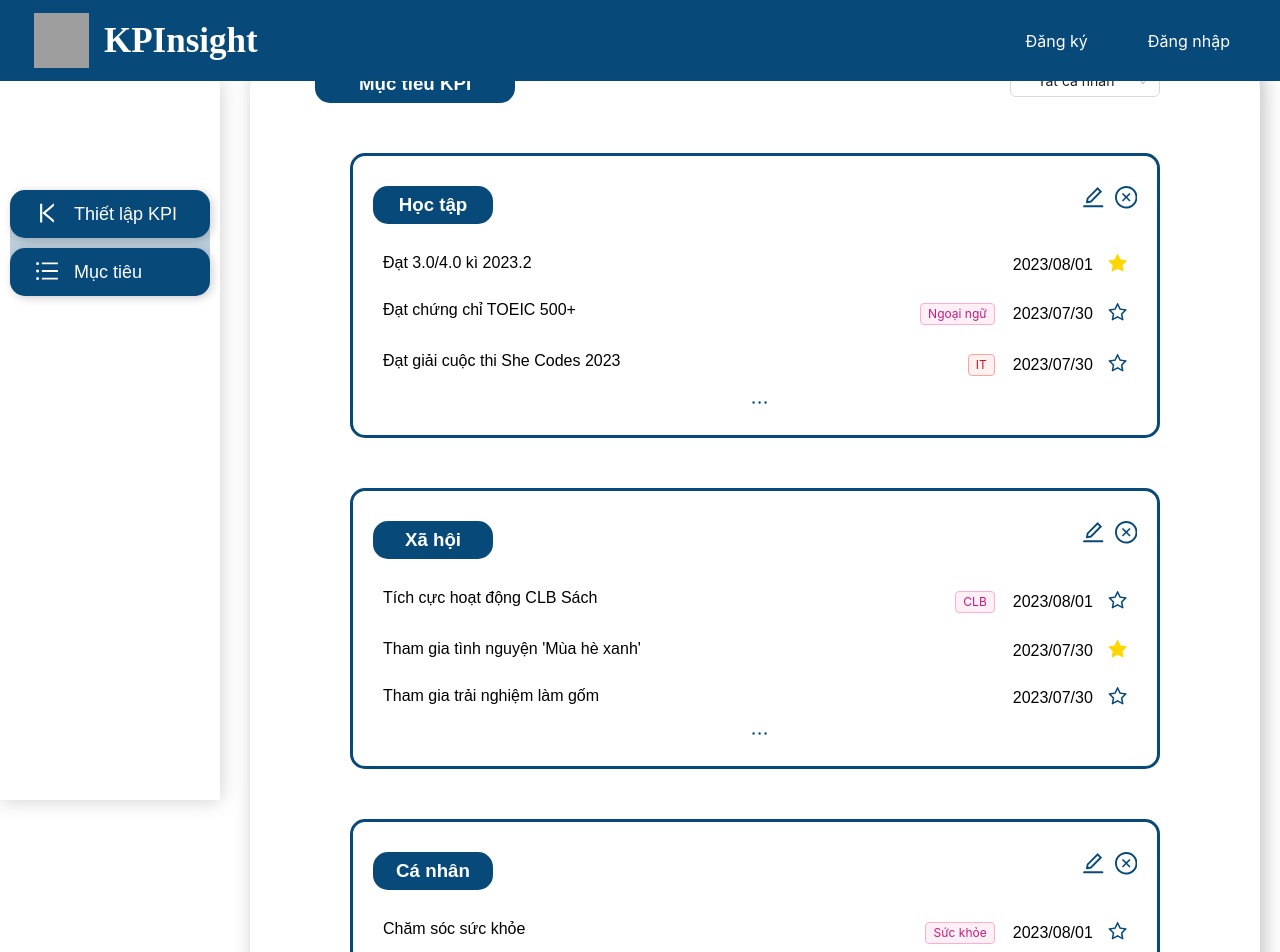
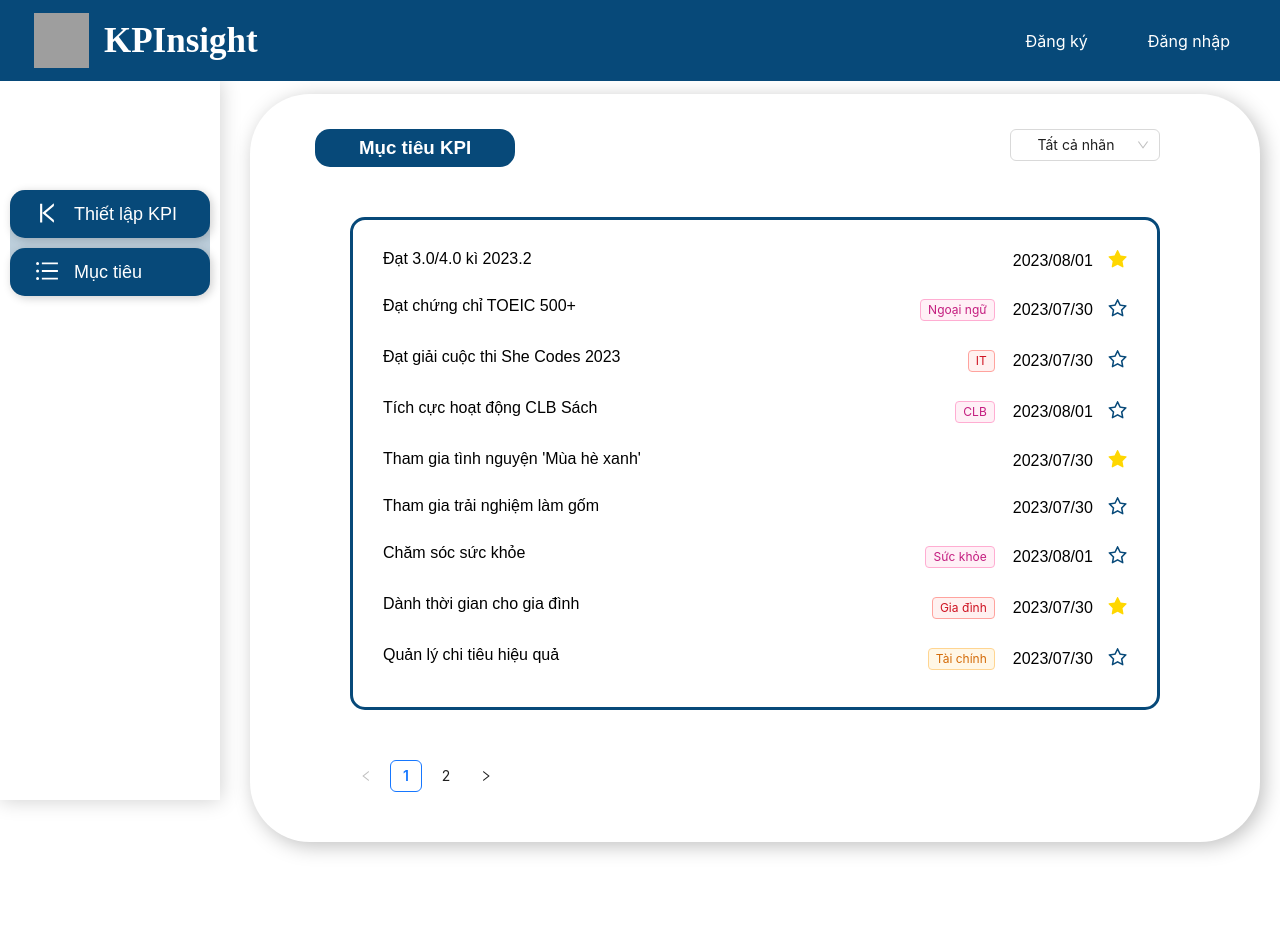
Before and after one commit to Dungntt2003/KPInsight-HI_23, a React (Create React App) app in the folder kpinsight/: page /target_list in a window 1280 px wide. Shown: the top 952 px of the page. After the commit the page ends 872 px from the top, so only its background shows below. Built offline with nearby package versions, Linux system fonts and the light colour scheme; grey boxes are pictures that could not be loaded.

Commit message:
update filter target list page

```diff
--- a/kpinsight/src/view/pages/target/target_list/index.css
+++ b/kpinsight/src/view/pages/target/target_list/index.css
@@ -10,6 +10,7 @@
 }
 
 .target-list-frame {
+  margin-top: 5%;
   padding: 50px 100px;
   margin-left: 250px;
   margin-right: 20px;
--- a/kpinsight/src/view/pages/target/target_list/index.jsx
+++ b/kpinsight/src/view/pages/target/target_list/index.jsx
@@ -10,6 +10,7 @@ import {
   StarFilled,
 } from "@ant-design/icons";
 import NavbarGoal from "../../../../components/navbar/navbar-goal";
+const { Option } = Select;
 
 function Target_list() {
   //Data
@@ -114,12 +115,13 @@ function Target_list() {
   ]);
 
   //Choose label - select
-  const handleLabel = (value) => {
-    console.log(value);
+  const [selectedTag, setSelectedTag] = useState("Tất cả nhãn");
+  const handleTagChange = (value) => {
+    setSelectedTag(value);
   };
 
   //Pagigation
-  const [current, setCurrent] = useState(3);
+  const [current, setCurrent] = useState(1);
   const handlePagination = (page) => {
     console.log(page);
     setCurrent(page);
@@ -191,6 +193,19 @@ function Target_list() {
     );
   };
 
+  // Lọc dữ liệu dựa trên tag đã chọn
+  const getFilteredData = () => {
+    if (selectedTag === "Tất cả nhãn") {
+      return [...studies, ...socials, ...personas];
+    }
+    return [...studies, ...socials, ...personas].filter(
+      (item) =>
+        item.tag && item.tag.props && item.tag.props.children === selectedTag
+    );
+  };
+
+  const filteredData = getFilteredData();
+
   return (
     <div className="target-list-container">
       <NavbarGoal />
@@ -203,7 +218,8 @@ function Target_list() {
               style={{
                 width: 150,
               }}
-              onChange={handleLabel}
+              value={selectedTag}
+              onChange={handleTagChange}
               options={[
                 {
                   label: <span>Tất cả nhãn</span>,
@@ -257,33 +273,19 @@ function Target_list() {
         </h3>
 
         <div className="target-list-wrap">
-          <h3>
-            <span id="goal-list-title">Học tập</span>
-            <Link
-              to="/target_detail"
-              className="target-list-icon"
-              id="goal-list-title-icon"
-            >
-              <EditOutlined />
-            </Link>
-            <LocalizedModal className="target-list-icon" />
-          </h3>
-
-          <div className="target-list-item">
-            <ul id="target-goalList">
-              {studies.map((study, index) => (
-                <li id="target-goalList-item" key={index}>
-                  <span className="target-list-content">{study.content}</span>
+          {filteredData.map((item) => (
+            <div className="target-list-item" key={item.id}>
+              <ul id="target-goalList">
+                <li id="target-goalList-item">
+                  <span className="target-list-content">{item.content}</span>
                   <span className="target-list-content-detail">
-                    <span className="target-list-tag">{study.tag}</span>
-                    <span className="target-list-date">
-                      {study.createdDate}
-                    </span>
+                    <span className="target-list-tag">{item.tag}</span>
+                    <span className="target-list-date">{item.createdDate}</span>
                     <span
                       className="target-list-icon"
-                      onClick={() => handleStarClick(study.id)}
+                      onClick={() => handleStarClick(item.id)}
                     >
-                      {study.star ? (
+                      {item.star ? (
                         <StarFilled style={{ color: "gold" }} />
                       ) : (
                         <StarOutlined />
@@ -291,102 +293,9 @@ function Target_list() {
                     </span>
                   </span>
                 </li>
-              ))}
-            </ul>
-            <Link to="/target_detail" className="target-list-icon">
-              <EllipsisOutlined />
-            </Link>
-            {/* <span className="target-list-icon">
-              <EllipsisOutlined />
-            </span>
-            {showOtherScreen && <Target_detail />} */}
-          </div>
-        </div>
-
-        <div className="target-list-wrap">
-          <h3>
-            <span id="goal-list-title">Xã hội</span>
-            <Link
-              to="/target_detail"
-              className="target-list-icon"
-              id="goal-list-title-icon"
-            >
-              <EditOutlined />
-            </Link>
-            <LocalizedModal className="target-list-icon" />
-          </h3>
-
-          <div className="target-list-item">
-            <ul id="target-goalList">
-              {socials.map((social, index) => (
-                <li id="target-goalList-item" key={index}>
-                  <span className="target-list-content">{social.content}</span>
-                  <span className="target-list-content-detail">
-                    <span className="target-list-tag">{social.tag}</span>
-                    <span className="target-list-date">
-                      {social.createdDate}
-                    </span>
-                    <span
-                      className="target-list-icon"
-                      onClick={() => handleStarClick(social.id)}
-                    >
-                      {social.star ? (
-                        <StarFilled style={{ color: "gold" }} />
-                      ) : (
-                        <StarOutlined />
-                      )}
-                    </span>
-                  </span>
-                </li>
-              ))}
-            </ul>
-            <Link to="/target_detail" className="target-list-icon">
-              <EllipsisOutlined />
-            </Link>
-          </div>
-        </div>
-
-        <div className="target-list-wrap">
-          <h3>
-            <span id="goal-list-title">Cá nhân</span>
-            <Link
-              to="/target_detail"
-              className="target-list-icon"
-              id="goal-list-title-icon"
-            >
-              <EditOutlined />
-            </Link>
-            <LocalizedModal className="target-list-icon" />
-          </h3>
-
-          <div className="target-list-item">
-            <ul id="target-goalList">
-              {personas.map((persona, index) => (
-                <li id="target-goalList-item" key={index}>
-                  <span className="target-list-content">{persona.content}</span>
-                  <span className="target-list-content-detail">
-                    <span className="target-list-tag">{persona.tag}</span>
-                    <span className="target-list-date">
-                      {persona.createdDate}
-                    </span>
-                    <span
-                      className="target-list-icon"
-                      onClick={() => handleStarClick(persona.id)}
-                    >
-                      {persona.star ? (
-                        <StarFilled style={{ color: "gold" }} />
-                      ) : (
-                        <StarOutlined />
-                      )}
-                    </span>
-                  </span>
-                </li>
-              ))}
-            </ul>
-            <Link to="/target_detail" className="target-list-icon">
-              <EllipsisOutlined />
-            </Link>
-          </div>
+              </ul>
+            </div>
+          ))}
         </div>
 
         <Pagination
```
